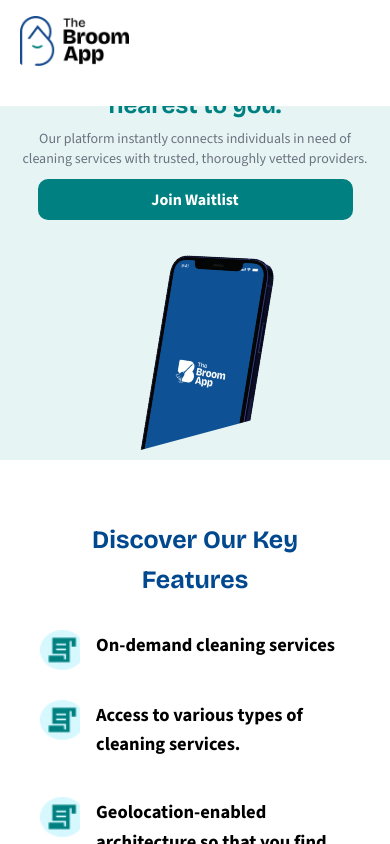
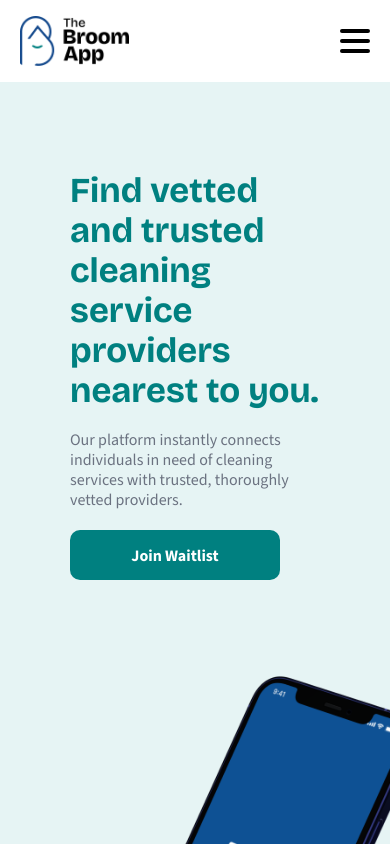
Before and after one commit to Uppist/broomapp, a React (Vite) app: page / in a window 390 px wide. Shown: the top 844 px of the page. Built offline with nearby package versions, Linux system fonts and the light colour scheme.

Commit message:
Test responsiveness

```diff
--- a/src/styles.css
+++ b/src/styles.css
@@ -35,9 +35,10 @@
 }
 
 .navbar-container {
-  display: grid;
+  display: flex;
   justify-content: space-between;
   align-items: center;
+  max-width: 1200px;
   margin: 0 auto;
   padding: 0 1rem;
 }
@@ -144,8 +145,7 @@
   }
 
   .navbar-hamburger {
-    display: flex; /* Show hamburger icon on mobile */
-    padding-left: 400px;
+    display: block; /* Show hamburger icon on mobile */
   }
 
   /* Dropdown Menu Styles (when menu is open) */
@@ -252,6 +252,7 @@
   .hero {
     background-color: #e6f4f4; /* Light teal background, same as desktop */
     padding: 20px 0; /* Reduced padding to fit content */
+    padding-bottom: 0;
   }
 
   .hero-container {
@@ -270,26 +271,33 @@
   }
 
   .hero-text h1 {
-    font-size: 24px; /* Smaller font size to fit */
-    line-height: 28px; /* Adjusted line height */
+    font-size: 35px; /* Smaller font size to fit */
+    line-height: 40px; /* Adjusted line height */
     margin-bottom: 0; /* Controlled by flex gap */
+    margin-top: 150px;
+    text-align: left;
+    padding: 0 50px;
   }
 
   .hero-text p {
-    font-size: 14px; /* Smaller font size to fit */
+    font-size: 16px; /* Smaller font size to fit */
     color: #6B7280; /* Darker gray as per design */
     line-height: 20px; /* Adjusted line height */
     margin-bottom: 0; /* Controlled by flex gap */
+    text-align: left;
+    padding: 10px 50px;
   }
 
   .hero-text .join-waitlist-btn {
-    width: 90%; /* Nearly full width */
-    margin: 0 auto;
+    width: 60%; /* Nearly full width */
+    margin: 0;
     padding: 10px; /* Reduced padding to fit */
     font-size: 16px; /* Smaller font size to fit */
     font-weight: 700;
     border-radius: 10px;
+    margin-left: 50px;
     display: block; /* Ensure button is block-level for centering */
+    height: 50px;
   }
 
   .hero-image {
@@ -297,9 +305,11 @@
   }
 
   .hero-image img {
-    width: 100%; /* Fit within container, avoid overflow */
+    width: 350px; /* Fit within container, avoid overflow */
     height: auto; /* Maintain aspect ratio */
-    transform: rotate(-15deg); /* Rotate image as per design */
+    padding-bottom: 0;
+    padding-top: 50px;
+    align-items: center;
   }
 }
 
```
